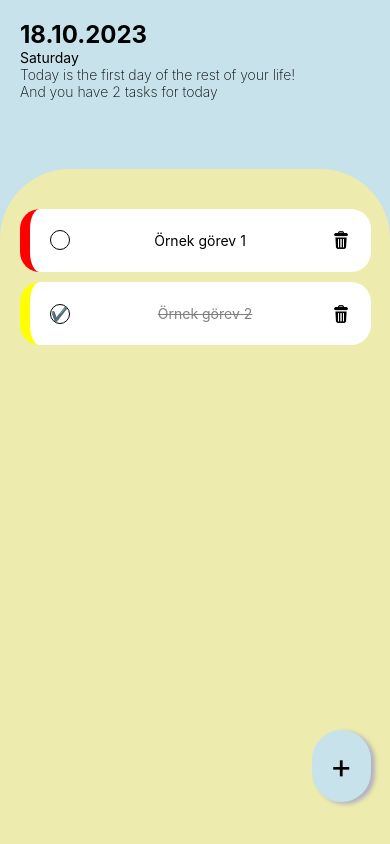
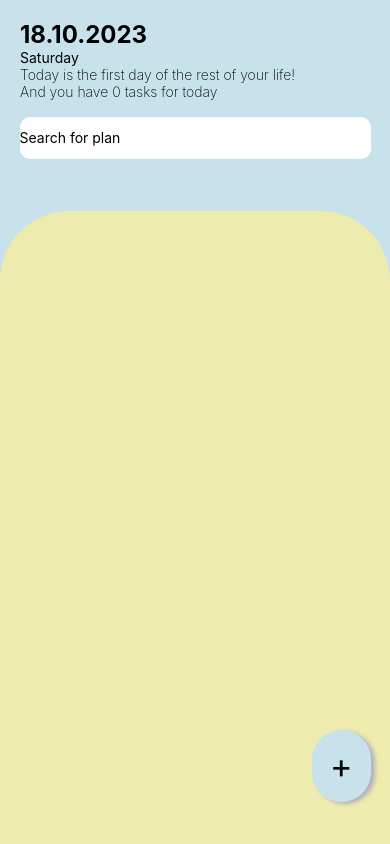
Before and after one commit to umutlaguler/toDoTs, a React Native app: screen / in a window 390 px wide. Built offline with nearby package versions, Linux system fonts and the light colour scheme.

Commit message:
search struct was added

```diff
--- a/app.json
+++ b/app.json
@@ -2,7 +2,7 @@
   "expo": {
     "name": "ToDoListRise",
     "slug": "ToDoListRise",
-    "version": "1.0.0",
+    "version": "1.0.1",
     "orientation": "portrait",
     "icon": "./assets/icon.png",
     "userInterfaceStyle": "light",
@@ -35,7 +35,7 @@
       "policy": "appVersion"
     },
     "updates": {
-      "url": "https://u.expo.dev/5e19c942-2d0a-42e3-a3c4-cc4760cfde64"
+
     }
   }
 }
--- a/package.json
+++ b/package.json
@@ -1,6 +1,6 @@
 {
   "name": "todolistrise",
-  "version": "1.0.0",
+  "version": "1.0.1",
   "main": "node_modules/expo/AppEntry.js",
   "scripts": {
     "start": "expo start",
@@ -16,7 +16,7 @@
     ]
   },
   "dependencies": {
-    "@react-native-async-storage/async-storage": "^1.19.5",
+    "@react-native-async-storage/async-storage": "^1.18.2",
     "expo": "^49.0.19",
     "expo-cli": "^6.3.10",
     "expo-status-bar": "~1.6.0",
@@ -32,6 +32,7 @@
     "@testing-library/react-native": "^12.2.0",
     "@types/jest": "^29.5.8",
     "@types/react": "~18.2.14",
+    "@types/react-native": "^0.72.6",
     "babel-jest": "^29.7.0",
     "jest": "^29.7.0",
     "react-test-renderer": "^18.2.0",
--- /dev/null
+++ b/src/components/SearchBar.tsx
@@ -0,0 +1,33 @@
+import React from 'react';
+import { StyleSheet, TextInput, View } from 'react-native';
+import { PhoneHeight, PhoneWidth } from '../constants/config';
+
+interface SearchBarProps {
+  onSearch: (text: string) => void;
+}
+
+const SearchBar: React.FC<SearchBarProps> = ({ onSearch }) => {
+  return (
+    <View>
+      <TextInput
+        style={styles.input}
+        placeholder="Search for plan"
+        onChangeText={onSearch}
+      />
+    </View>
+  );
+};
+
+const styles = StyleSheet.create({
+  input: {
+    height: PhoneHeight * 0.05,
+    width: PhoneWidth * 0.9,
+    borderColor: 'gray',
+    borderRadius: 10,
+    backgroundColor: 'white',
+    alignSelf: 'center',
+    marginTop: PhoneHeight * 0.02,
+  },
+});
+
+export default SearchBar;
--- a/src/database.tsx
+++ b/src/database.tsx
@@ -11,8 +11,8 @@ interface Task {
 const STORAGE_KEY = 'mytasks';
 
 const tasks: Task[] = [
-  { id: 1, content: 'Örnek görev 1', completed: false, priority: 3, priorityColor: 'red' },
-  { id: 2, content: 'Örnek görev 2', completed: true, priority: 2, priorityColor: 'yellow' },
+  // { id: 1, content: 'Örnek görev 1', completed: false, priority: 3, priorityColor: 'red' },
+  // { id: 2, content: 'Örnek görev 2', completed: true, priority: 2, priorityColor: 'yellow' },
   // ... diğer örnek görevler
 ];
 
--- a/src/screens/HomePage.tsx
+++ b/src/screens/HomePage.tsx
@@ -4,6 +4,7 @@ import React, { useState, useEffect } from 'react';
 import { StyleSheet, Text, View, TextInput, Button, FlatList, SafeAreaView, Modal, Alert, TouchableOpacity, Image} from 'react-native';
 import { getAllTasks, addTask, deleteTask, toggleTaskCompletion, Task } from '../../src/database';
 import { PhoneHeight, PhoneWidth } from '../constants/config';
+import SearchBar from '../components/SearchBar';
 
 const TaskItem = ({ task, onDelete, onToggleCompletion }: { task: Task, onDelete: (taskId: number) => void, onToggleCompletion: (taskId: number) => void }) => {
   const checkTaskLength = (text: string, maxLength: number) => {
@@ -42,12 +43,21 @@ const HomePage = () => {
   const [dayName, setDayName] = useState('')
   const [priority, setPriority] = useState(1)
   const [priorityColor, setPriorityColor] = useState('')
+  //to make search
+  const [searchText, setSearchText] = useState('')
+  const [filteredTasks, setFilteredTasks] = useState<Task[]>([]);
 
   useEffect(() => {
     refreshTasks();
     setControl(!control) //to avoid async bug
     formatDate(); //to print current date on homepage
   }, []);
+
+  //to search when user type something
+  useEffect(() => {
+    filterTasks();
+  }, [tasks, searchText]);
+
   //to refresh tasks after any process
   const refreshTasks = async () => {
     const fetchedTasks = await getAllTasks();
@@ -135,6 +145,16 @@ const HomePage = () => {
       </Modal>
     )
   }
+  //to search for a task
+  const handleSearch = (text: string) => {
+    setSearchText(text);
+  };
+  // Arama işlemini gerçekleştir
+  const filterTasks = () => {
+    const filtered = tasks.filter(task => task.content.toLowerCase().includes(searchText.toLowerCase()));
+    setFilteredTasks(filtered);
+  };
+
   return (
     <SafeAreaView style={styles.container}>
         <View style = {styles.topContainer}>
@@ -142,13 +162,15 @@ const HomePage = () => {
             <Text style = {styles.dayName}>{dayName}</Text>
             <Text style = {styles.motivationTxt}>Today is the first day of the rest of your life!</Text>
             <Text style = {styles.motivationTxt}>And you have {tasks.length} tasks for today</Text>
+            <SearchBar onSearch={handleSearch}/>
+
         </View>
         {
             modalRenderItem()
         }
         <View style = {styles.renderMainContainer}>
             <FlatList
-            data={tasks}
+            data={filteredTasks.length > 0 ? filteredTasks : tasks}
             keyExtractor={(item) => item?.id?.toString()}
             renderItem={({ item }) => (
                 renderTaskItem(item)
@@ -171,8 +193,8 @@ const styles = StyleSheet.create({
     backgroundColor: '#c7e2eb',
   },
   topContainer: {
-    height: PhoneHeight * 0.2,
-    backgroundColor:'#c7e2eb'
+    height: PhoneHeight * 0.25,
+    backgroundColor:'#c7e2eb',
   },
   header: {
     fontSize: 24,
@@ -237,7 +259,7 @@ const styles = StyleSheet.create({
     marginLeft: 10,
   },
   renderMainContainer: {
-    height: PhoneHeight * 0.8,
+    height: PhoneHeight * 0.75,
     backgroundColor: '#edebad',
     borderTopLeftRadius: 70,
     borderTopRightRadius: 70,
--- a/tsconfig.json
+++ b/tsconfig.json
@@ -2,5 +2,6 @@
   "extends": "expo/tsconfig.base",
   "compilerOptions": {
     "strict": true
-  }
+  },
+  "types": ["react", "react-native"]
 }
```
Also changed, not shown: src/components/ModalRenderItem.tsx (deleted), src/store.ts (deleted), 1 other file (tests, documents, lock files or other folders).
